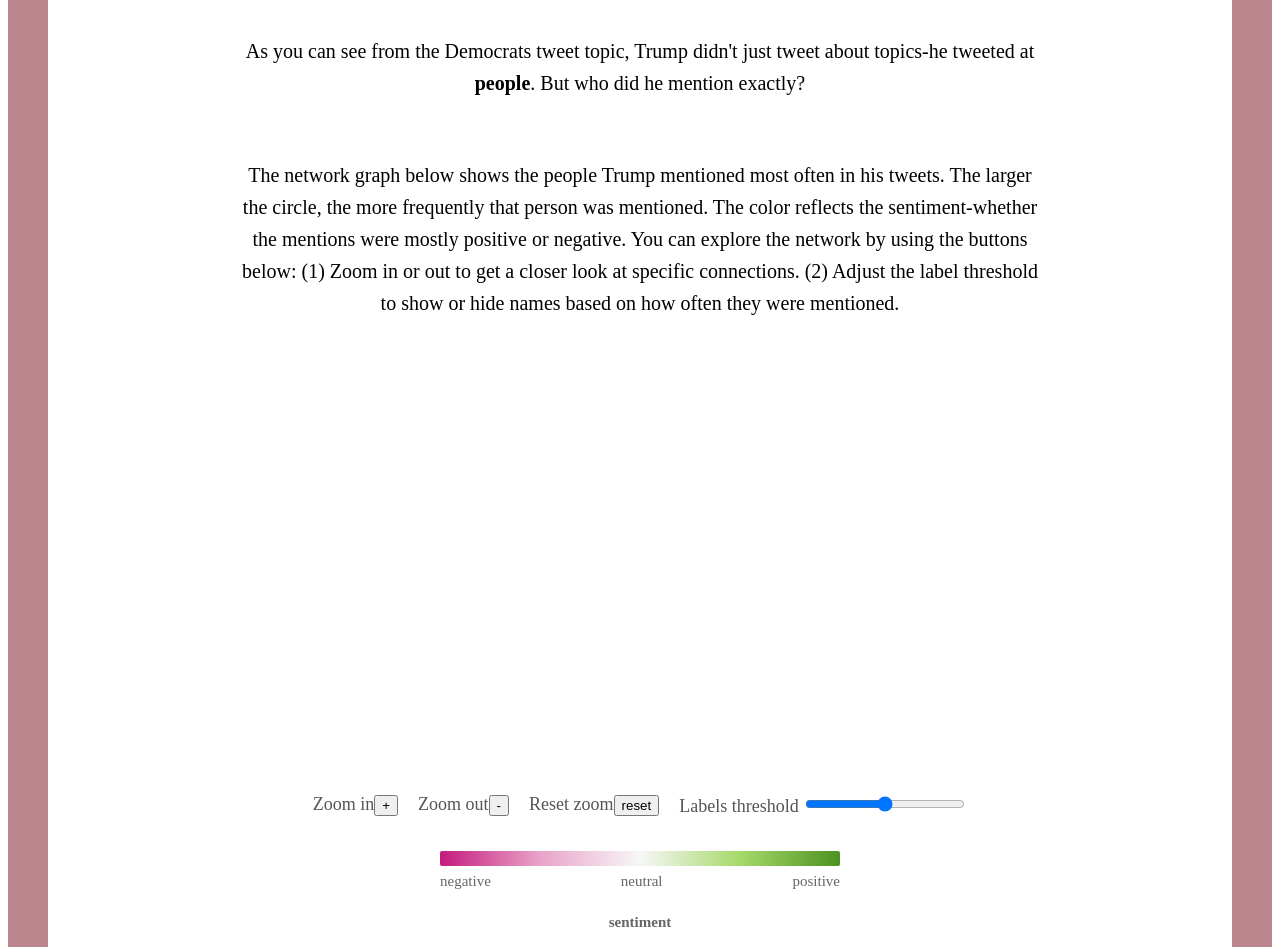
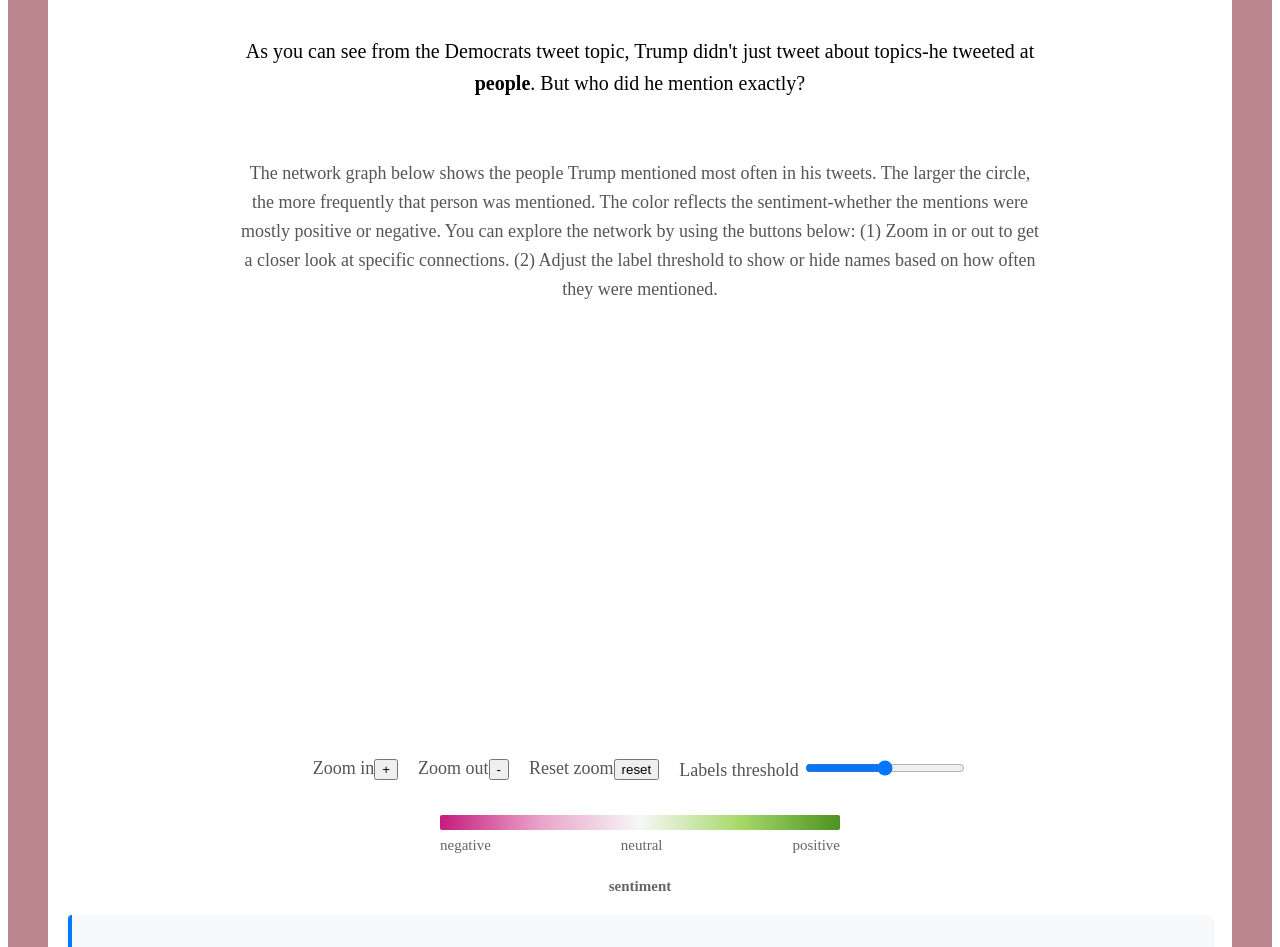
Before and after one commit to EmmaLefever/Data_Viz_Website_Storyline, a website built with Vite: page index.html in a window 1280 px wide. Shown: the part 8424-9371 px from the top of the page. Built offline with nearby package versions, Linux system fonts and the light colour scheme; files whose address does not match are found by name; what graphology-gexf would draw is missing.

Commit message:
final changes on css

```diff
--- a/index.html
+++ b/index.html
@@ -387,7 +387,7 @@
                 </p>
             </div>
 
-            <div class="visualization-text">
+            <div class="visualization-text2">
                 <p>The network graph below shows the people Trump mentioned most often in his tweets. The larger the circle, the more frequently that person was mentioned. The color reflects the sentiment-whether the mentions were mostly positive or negative. You can explore the network by using the buttons below: (1) Zoom in or out to get a closer look at specific connections. (2) Adjust the label threshold to show or hide names based on how often they were mentioned.</p>
             </div>
 
--- a/style.css
+++ b/style.css
@@ -469,6 +469,15 @@
     padding: 1rem 0;
 }
 
+.visualization-text2 {
+    text-align: center;
+    max-width: 800px;
+    margin: 0 auto 40px auto;
+    font-size: 18px;
+    line-height: 1.6;
+    color: #555;
+}
+
 #controls {
     display: flex;
     flex-wrap: wrap;
@@ -495,6 +504,7 @@
     margin-bottom: 5px;
     color: #555;
     font-size: 18px;
+    margin-left: 5px;
 }
 
 .control-group button {
```
Also changed, not shown: 2 other files.
